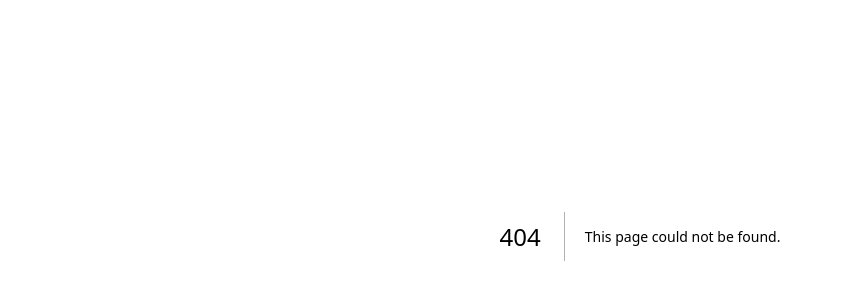
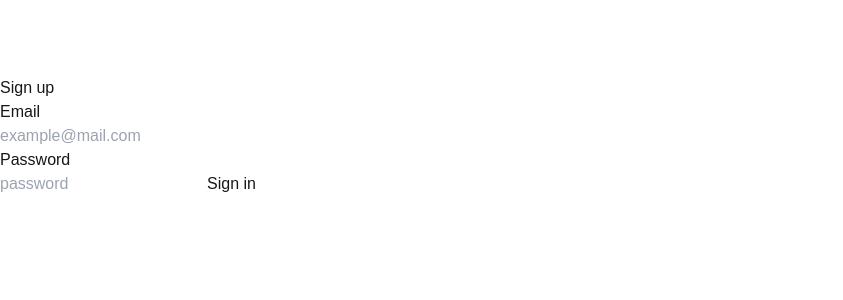
Before and after one commit to rughvi/score-it, a Next.js app: page /signin in a window 1280 px wide. Before the commit this address had no page. Shown: the part 164-464 px from the top of the page, without its empty margins (0-843 px from the left). Built offline with nearby package versions, Linux system fonts and the light colour scheme; no server answers.

Commit message:
firebase context, signin

```diff
--- a/src/app/layout.tsx
+++ b/src/app/layout.tsx
@@ -1,6 +1,7 @@
 import type { Metadata } from "next";
 import localFont from "next/font/local";
 import "./globals.css";
+import { AuthContextProvider } from '@/context/AuthContext'
 
 const geistSans = localFont({
   src: "./fonts/GeistVF.woff",
@@ -25,10 +26,10 @@
 }>) {
   return (
     <html lang="en">
-      <body
-        className={`${geistSans.variable} ${geistMono.variable} antialiased`}
-      >
-        {children}
+      <body className={`${geistSans.variable} ${geistMono.variable} antialiased`}>
+        <AuthContextProvider>
+          {children}
+        </AuthContextProvider>
       </body>
     </html>
   );
--- /dev/null
+++ b/src/app/signin/page.tsx
@@ -0,0 +1,42 @@
+"use client";
+
+import signIn from "@/firebase/auth/signin";
+import { useRouter } from "next/navigation";
+import { FormEventHandler, useState } from "react";
+
+export default function SignIn() {
+    const [email, setEmail] = useState('')
+    const [password, setPassword] = useState('')
+    const router = useRouter()
+
+    const handleForm = async (event: any) => {
+        event.preventDefault()
+
+        const { result, error } = await signIn(email, password);
+
+        if (error) {
+            return console.log(error)
+        }
+
+        // else successful
+        console.log(result)
+        return router.push("/admin")
+    }
+    return (<div className="wrapper">
+        <div className="form-wrapper">
+            <h1 className="mt-60 mb-30">Sign up</h1>
+            <form onSubmit={handleForm} className="form">
+                <label htmlFor="email">
+                    <p>Email</p>
+                    <input onChange={(e) => setEmail(e.target.value)} required type="email" name="email" id="email" placeholder="example@mail.com" />
+                </label>
+                <label htmlFor="password">
+                    <p>Password</p>
+                    <input onChange={(e) => setPassword(e.target.value)} required type="password" name="password" id="password" placeholder="password" />
+                </label>
+                <button type="submit">Sign in</button>
+            </form>
+        </div>
+
+    </div>);
+}
--- a/src/app/teams/page.tsx
+++ b/src/app/teams/page.tsx
@@ -8,14 +8,20 @@
 import { useRouter } from "next/navigation";
 import PlayerTeamAssignmentRow from "./playerTeamAssignmentRow";
 import TeamsConfirmation from "./teamsConfirmation";
+import { useAuthContext } from "@/context/AuthContext";
 
 export default function Teams(){
+    const { user } = useAuthContext();
     const router = useRouter();
     const [teamPlayers, setTeamPlayers] = useState<TeamPlayer[]>([]);
     const [showModal, setShowModal] = useState(false);
     const [showTeamsConfirmation, setShowTeamsConfirmation] = useState(false);
 
     useEffect(() => {
+        if(user === undefined || user === null){
+            router.push("/signin");
+            return;
+        }
         fetch('/people.json')
           .then(response => response.json())
           .then((d:{"people":People[]}) => {
@@ -41,7 +47,7 @@
             setTeamPlayers(tps);
           })
           .catch(error => console.error('Error fetching data:', error));
-      }, []);
+      }, [user]);
 
     const onTeamClick = (team: GameTeams, id:number) => {
         let tps = teamPlayers.map(tp => (tp.id === id ? {...tp, team:team} : tp));
--- /dev/null
+++ b/src/context/AuthContext.tsx
@@ -0,0 +1,34 @@
+"use client";
+import React, { useEffect, useState } from 'react';
+import { onAuthStateChanged, getAuth, User } from 'firebase/auth';
+import firebase_app from '@/firebase/config';
+
+const auth = getAuth(firebase_app);
+
+export const AuthContext = React.createContext({});
+
+export const useAuthContext = () => React.useContext(AuthContext);
+
+export const AuthContextProvider = ({ children}: {children: any}) => {
+    const [user, setUser] = useState<User>();
+    const [loading, setLoading] = useState(true);
+
+    useEffect(() => {
+        const unsubscribe = onAuthStateChanged(auth, (user) => {
+            if (user) {
+                setUser(user);
+            } else {
+                setUser(undefined);
+            }
+            setLoading(false);
+        });
+
+        return () => unsubscribe();
+    }, []);
+
+    return (
+        <AuthContext.Provider value={{ user }}>
+            {loading ? <div>Loading...</div> : children}
+        </AuthContext.Provider>
+    );
+};
--- /dev/null
+++ b/src/firebase/auth/signin.ts
@@ -0,0 +1,16 @@
+import firebase_app from "../config";
+import { signInWithEmailAndPassword, getAuth } from "firebase/auth";
+
+const auth = getAuth(firebase_app);
+
+export default async function signIn(email:string, password: string) {
+    let result = null,
+        error = null;
+    try {
+        result = await signInWithEmailAndPassword(auth, email, password);
+    } catch (e) {
+        error = e;
+    }
+
+    return { result, error };
+}
--- /dev/null
+++ b/src/firebase/config.js
@@ -0,0 +1,17 @@
+// Import the functions you need from the SDKs you need
+import { initializeApp, getApps } from "firebase/app";
+
+const firebaseConfig = {
+    apiKey: process.env.NEXT_PUBLIC_FIREBASE_API_KEY,
+    authDomain: process.env.NEXT_PUBLIC_FIREBASE_AUTH_DOMAIN,
+    projectId: process.env.NEXT_PUBLIC_FIREBASE_PROJECT_ID,
+    storageBucket: process.env.NEXT_PUBLIC_FIREBASE_STORAGE_BUCKET,
+    messagingSenderId: process.env.NEXT_PUBLIC_FIREBASE_MESSAGING_SENDER_ID,
+    appId: process.env.NEXT_PUBLIC_FIREBASE_APP_ID,
+    measurementId: process.env.NEXT_PUBLIC_FIREBASE_MEASUREMENT_ID,
+};
+
+// Initialize Firebase
+let firebase_app = getApps().length === 0 ? initializeApp(firebaseConfig) : getApps()[0];
+
+export default firebase_app;
```
